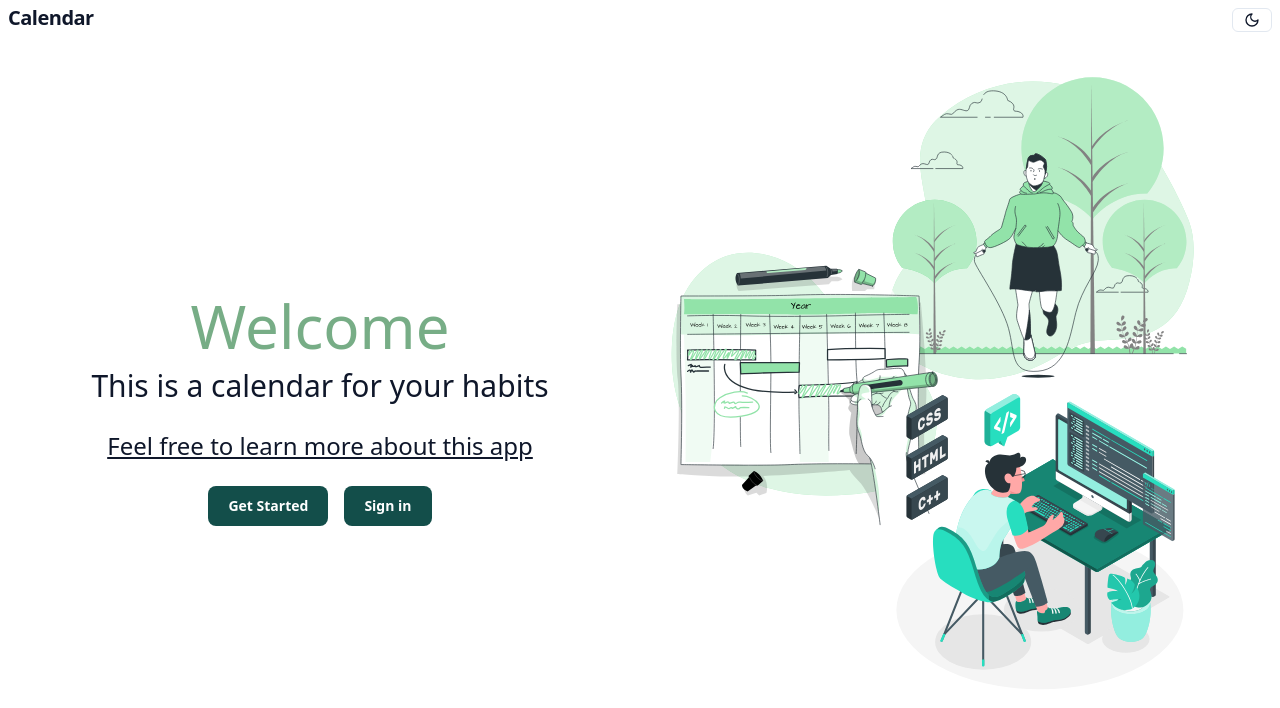
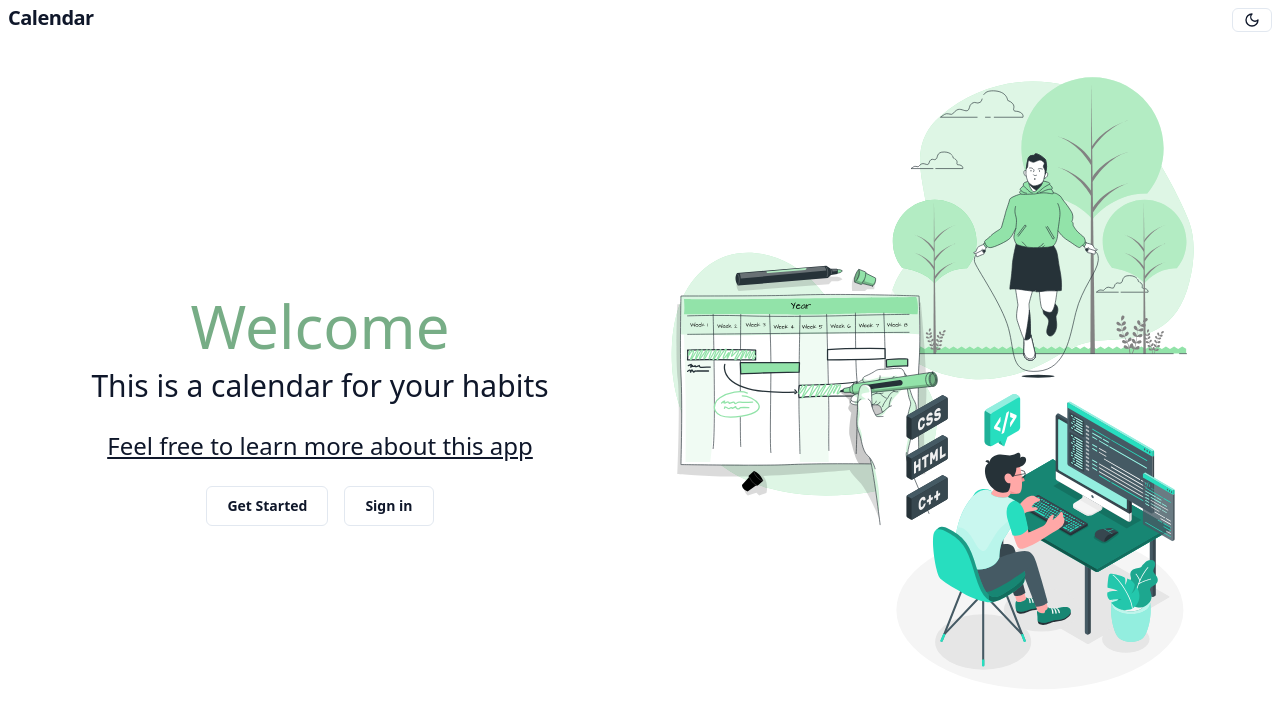
Before and after one commit to aguzovatii/calendar-frontend, a Next.js app: page /welcome in a window 1280 px wide. Shown: the top 708 px of the page. Built offline with nearby package versions, Linux system fonts and the light colour scheme.

Commit message:
Modify buttons design from welcome page (#244)

```diff
--- a/app/welcome/page.tsx
+++ b/app/welcome/page.tsx
@@ -4,6 +4,7 @@ import img1 from "./sport.svg";
 import img2 from "./calendar.svg";
 import img3 from "./coding.svg";
 import Link from "next/link";
+import { Button } from "@/components/ui/button";
 
 export default function WelcomePage({
   searchParams,
@@ -34,8 +35,9 @@ export default function WelcomePage({
             </Link>
           </div>
           <div className="flex justify-center space-x-4 relative">
+            <Button variant="outline" className="px-0">
               <Link
-              className="bg-[#134e4a] hover:bg-[#0f766e] focus:ring-4 focus:ring-blue-300 font-semibold rounded-lg text-xs md:text-xs xl:text-sm px-3 md:px-5 py-1 md:py-1.5 xl:py-2.5 text-white"
+                className="font-semibold text-xs md:text-xs xl:text-sm px-1 md:px-5 py-1 md:py-1.5 xl:py-2.5"
                 href={
                   searchParams.callbackUrl
                     ? "/auth/signup?callbackUrl=" +
@@ -45,8 +47,10 @@ export default function WelcomePage({
               >
                 Get Started
               </Link>
+            </Button>
+            <Button variant="outline" className="px-0">
               <Link
-              className="bg-[#134e4a] hover:bg-[#0f766e] focus:ring-4 focus:ring-blue-300 font-semibold rounded-lg text-xs md:text-xs xl:text-sm px-3 md:px-5 py-1 md:py-1.5 xl:py-2.5 text-white"
+                className="font-semibold text-xs md:text-xs xl:text-sm px-3 md:px-5 py-1 md:py-1.5 xl:py-2.5"
                 href={
                   searchParams.callbackUrl
                     ? "/auth/signin?callbackUrl=" +
@@ -56,6 +60,7 @@ export default function WelcomePage({
               >
                 Sign in
               </Link>
+            </Button>
           </div>
         </div>
         <div className="grow"></div>
```
Lines whose indentation alone changed are shown as unchanged.
